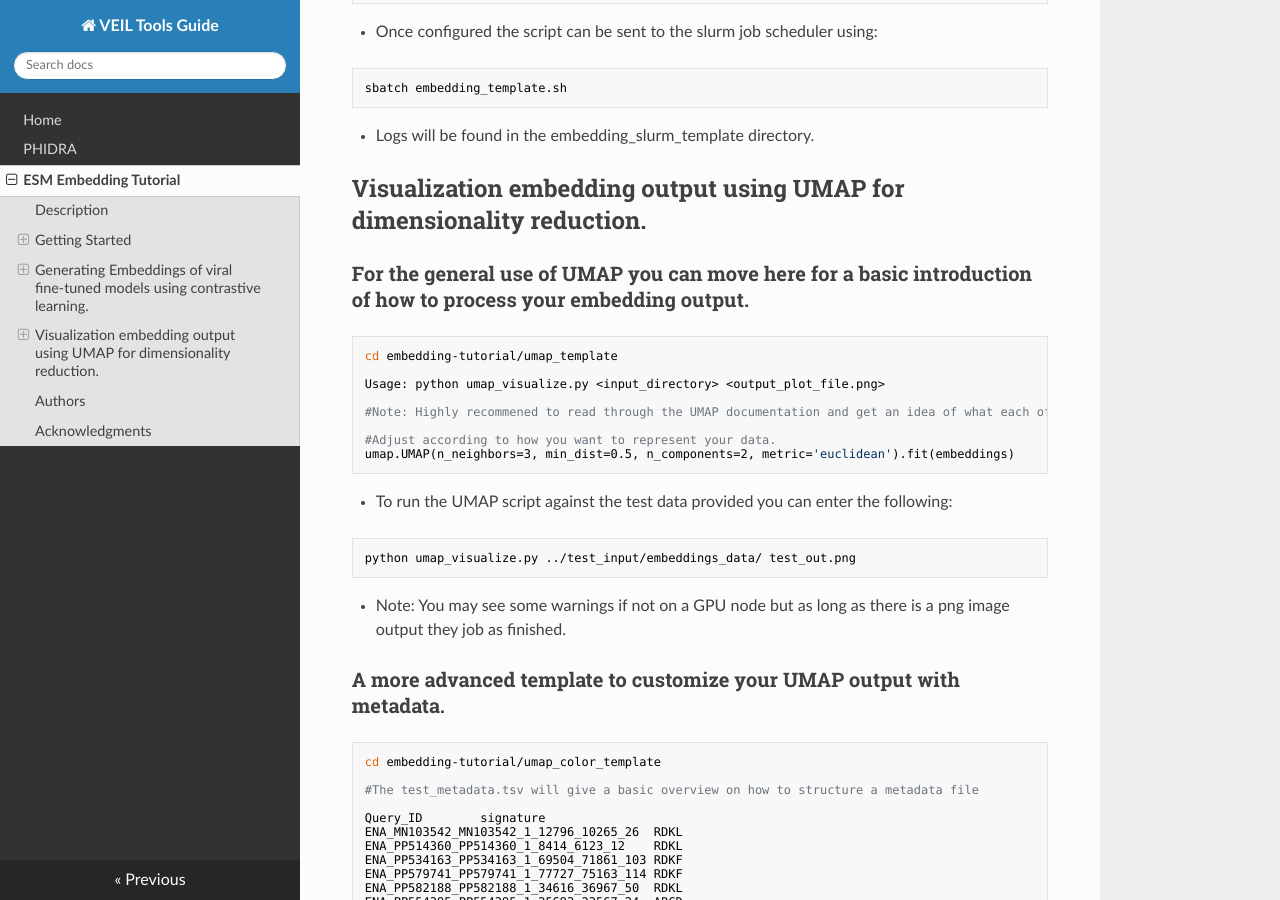
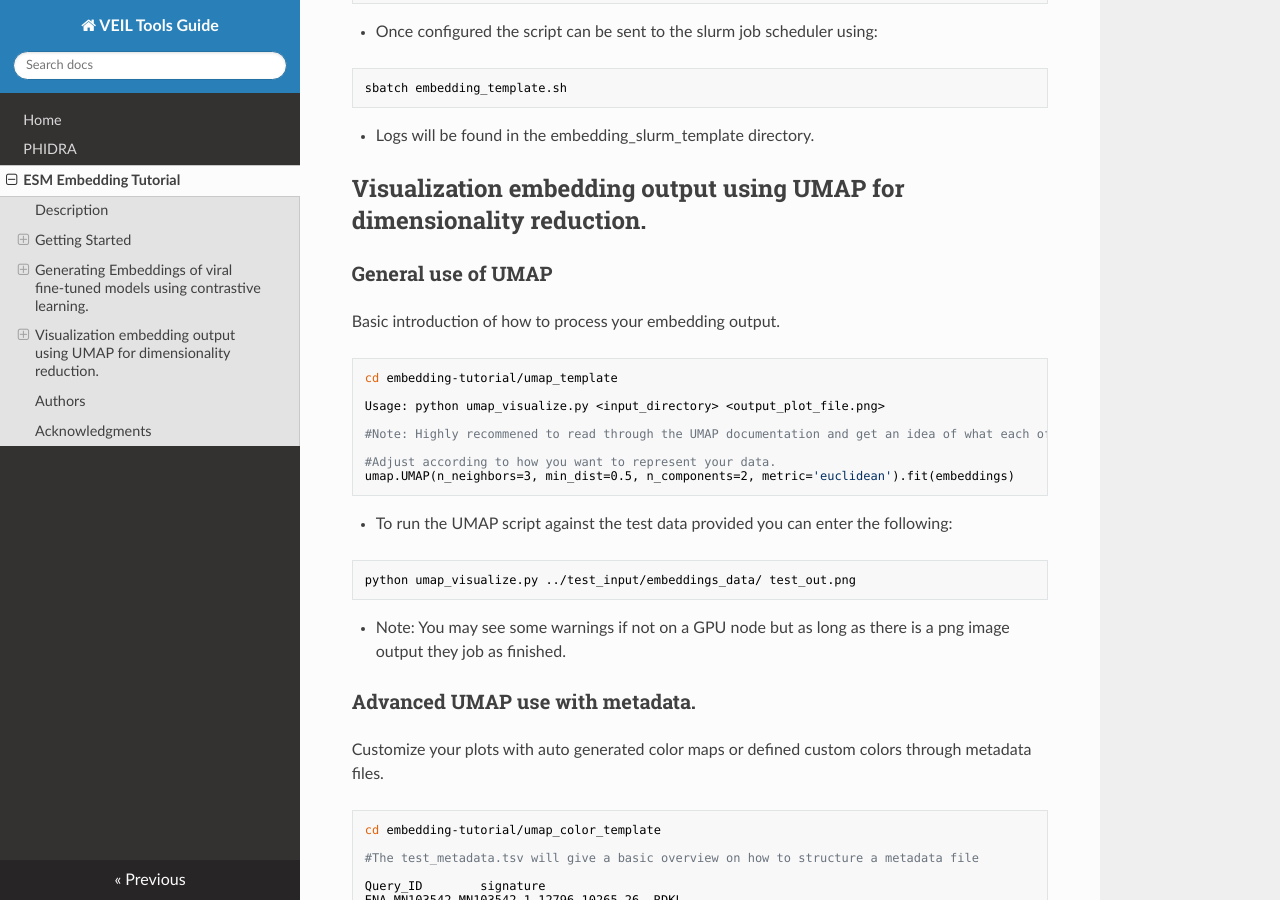
Before and after one commit to zschreib/tool-instructions, an MkDocs documentation site: the page built from docs/embedding.md, in a window 1280 px wide and 900 px high, scrolled down 1893 px. Built offline with MkDocs 1.6.1, drawn with Linux system fonts in a browser that asks for light colours; nearby versions of some CDN libraries.

Commit message:
minor text edits

````diff
--- a/docs/embedding.md
+++ b/docs/embedding.md
@@ -87,7 +87,9 @@ sbatch embedding_template.sh
 
 ## Visualization embedding output using UMAP for dimensionality reduction.
 
-### For the general use of UMAP you can move here for a basic introduction of how to process your embedding output.
+### General use of UMAP
+
+Basic introduction of how to process your embedding output.
 
 ```
 cd embedding-tutorial/umap_template
@@ -108,7 +110,9 @@ python umap_visualize.py ../test_input/embeddings_data/ test_out.png
 
 * Note: You may see some warnings if not on a GPU node but as long as there is a png image output they job as finished.
 
-### A more advanced template to customize your UMAP output with metadata.
+### Advanced UMAP use with metadata.
+
+Customize your plots with auto generated color maps or defined custom colors through metadata files.
 
 ```
 cd embedding-tutorial/umap_color_template
````
Also changed, not shown: site/embedding/index.html, site/index.html, site/search/search_index.json.
